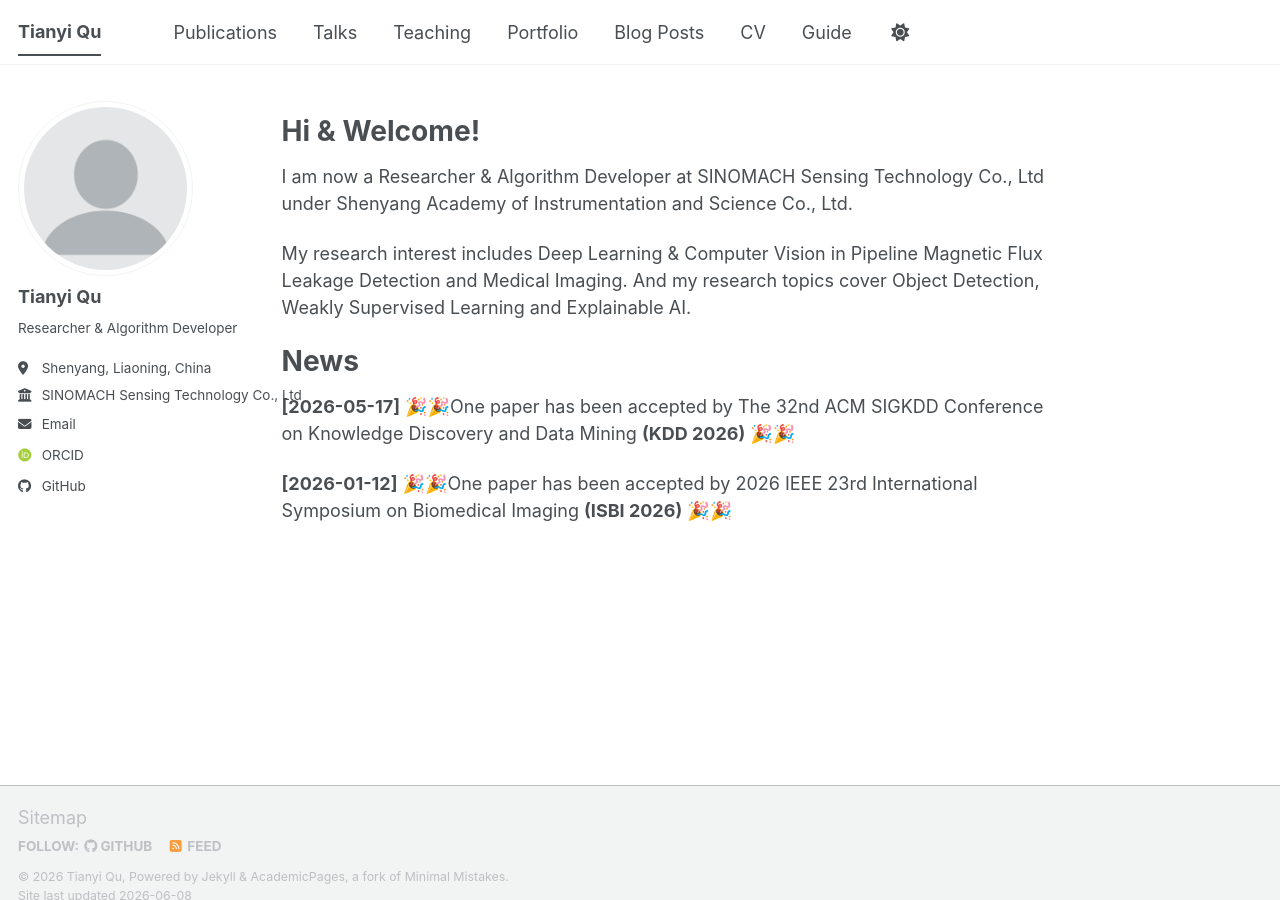
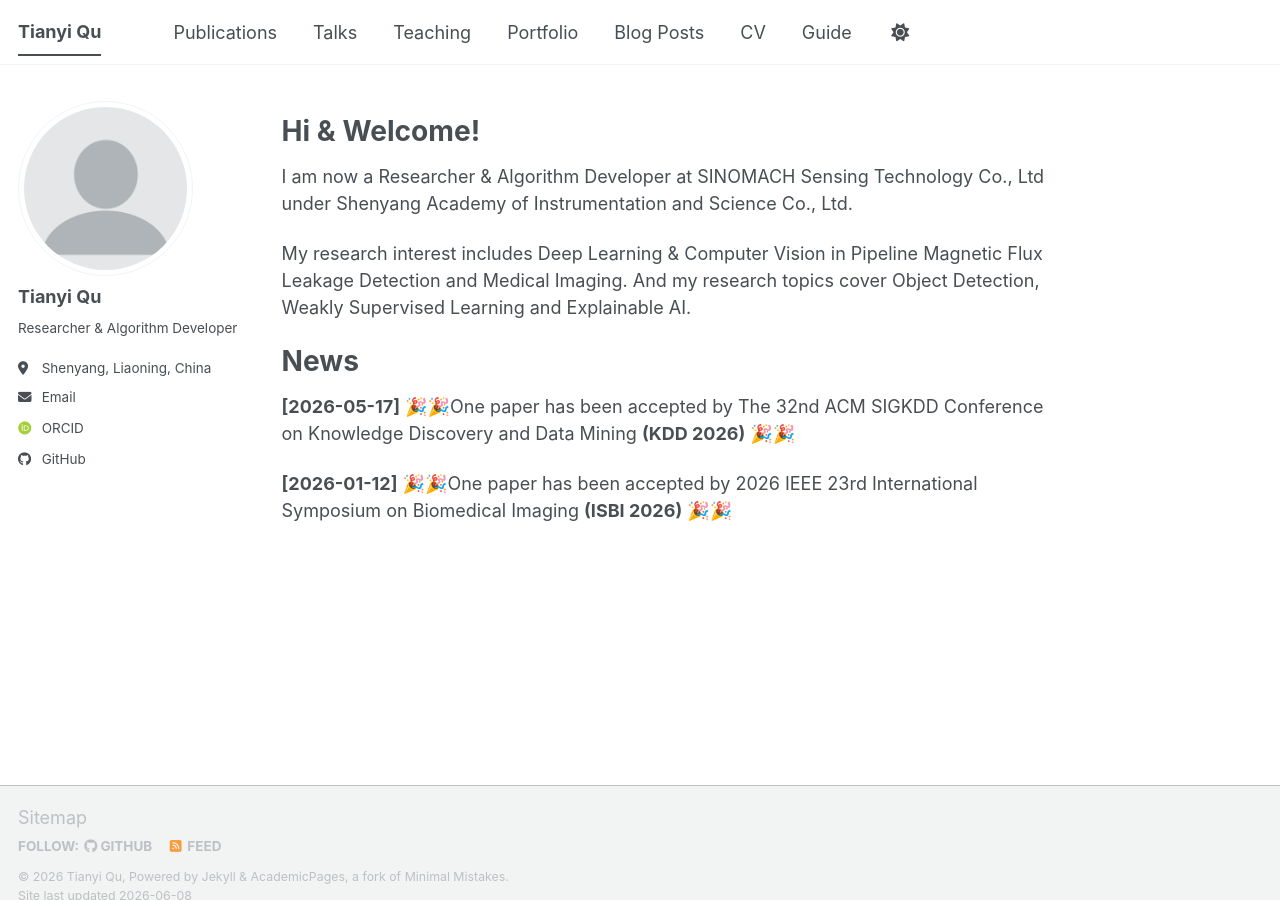
Before and after one commit to TQSAIS/tqsais.github.io, a Jekyll site: the page built from _pages/about.md, in a window 1280 px wide and 900 px high. Built offline with Jekyll 4.4.1, drawn with Linux system fonts in a browser that asks for light colours; emoji names are drawn with the system emoji font; some web fonts are replaced; a script bundle is joined from its source files by our own code; library files that are not in the unit come from our copies.

Commit message:
Update _config.yml

```diff
--- a/_config.yml
+++ b/_config.yml
@@ -28,9 +28,6 @@ author:
   pronouns         : # example: "she/her"
   bio              : "Researcher & Algorithm Developer"
   location         : "Shenyang, Liaoning, China"
-  employer         : >
-    SINOMACH Sensing Technology
-    Co., Ltd
   uri              : # URL
   email            : "tqsais@outlook.com"
 
```
